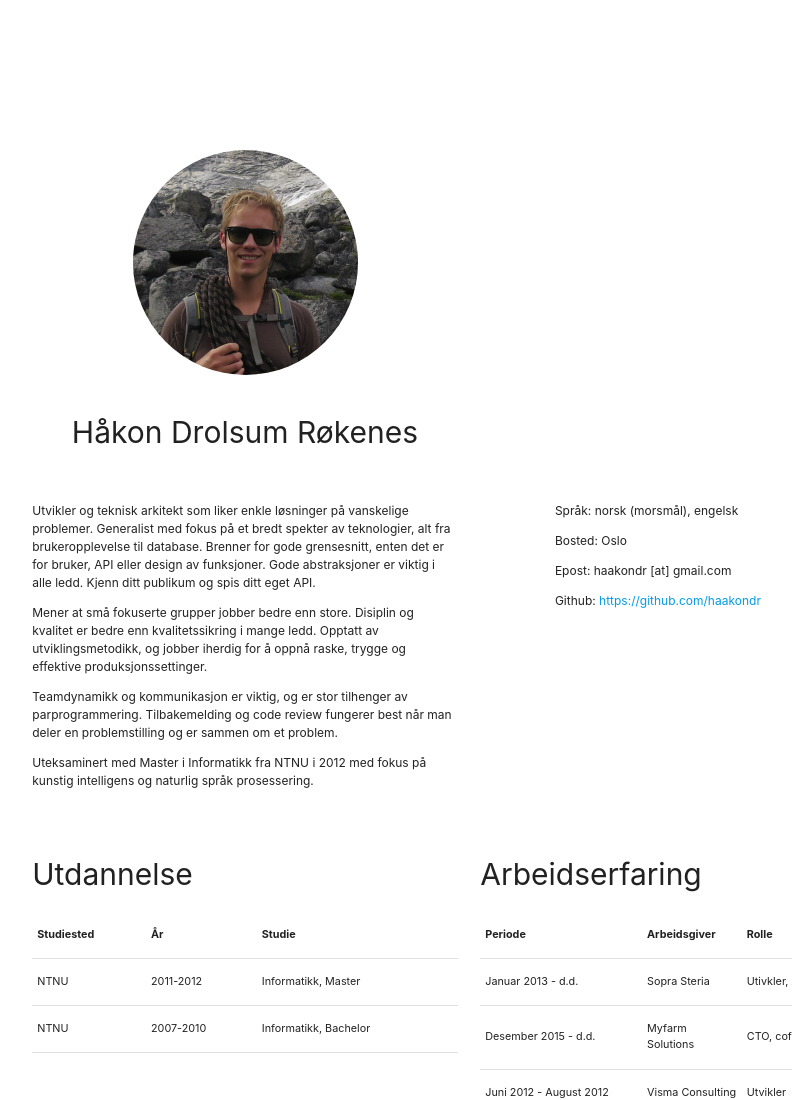
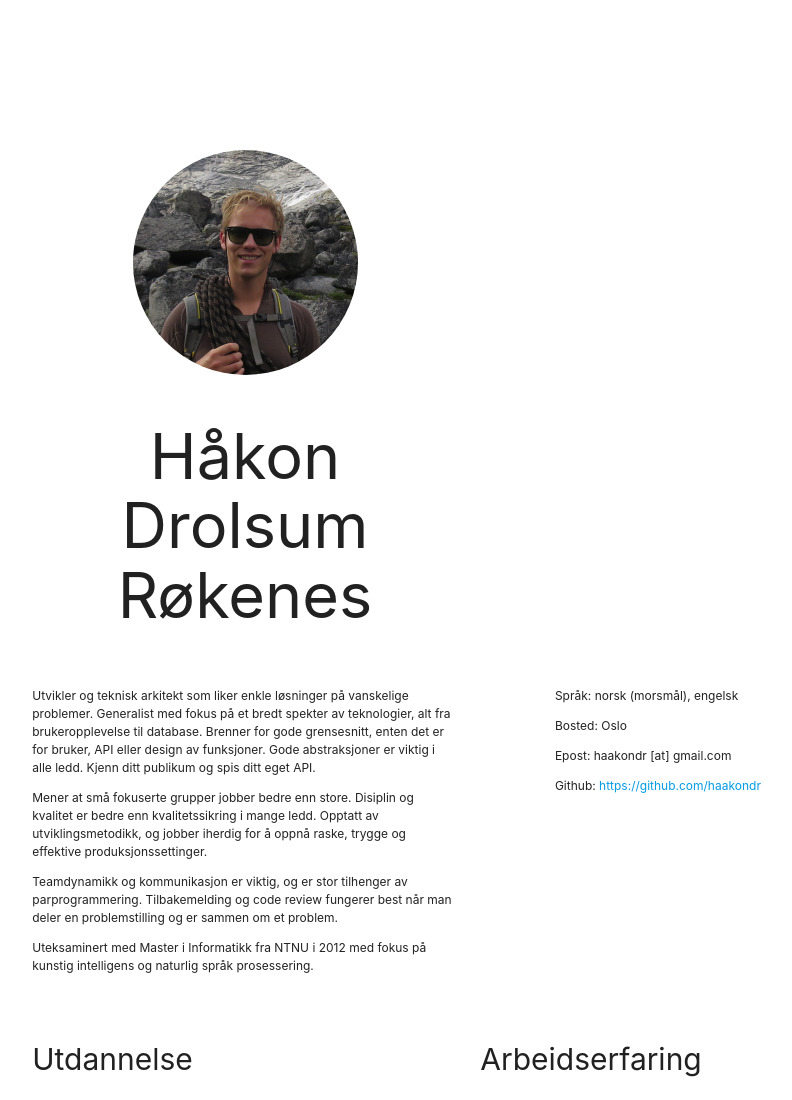
Before and after one commit to haakondr/haakondr.github.io, a plain HTML site: page index.html in a window 1280 px wide. Shown: the top 1100 px of the page, without its empty margins (171-963 px from the left). Drawn offline with nearby package versions, Linux system fonts and the light colour scheme.

Commit message:
print margin

```diff
--- a/index.html
+++ b/index.html
@@ -16,7 +16,7 @@
         <div class="col m6 s12">
             <div class="center-align">
                 <img class="profile-image circle " src="images/haakon_thumbnail.png">
-                <h2>Håkon Drolsum Røkenes</h2>
+                <h1>Håkon Drolsum Røkenes</h1>
             </div>
         </div>
     </div>
```
